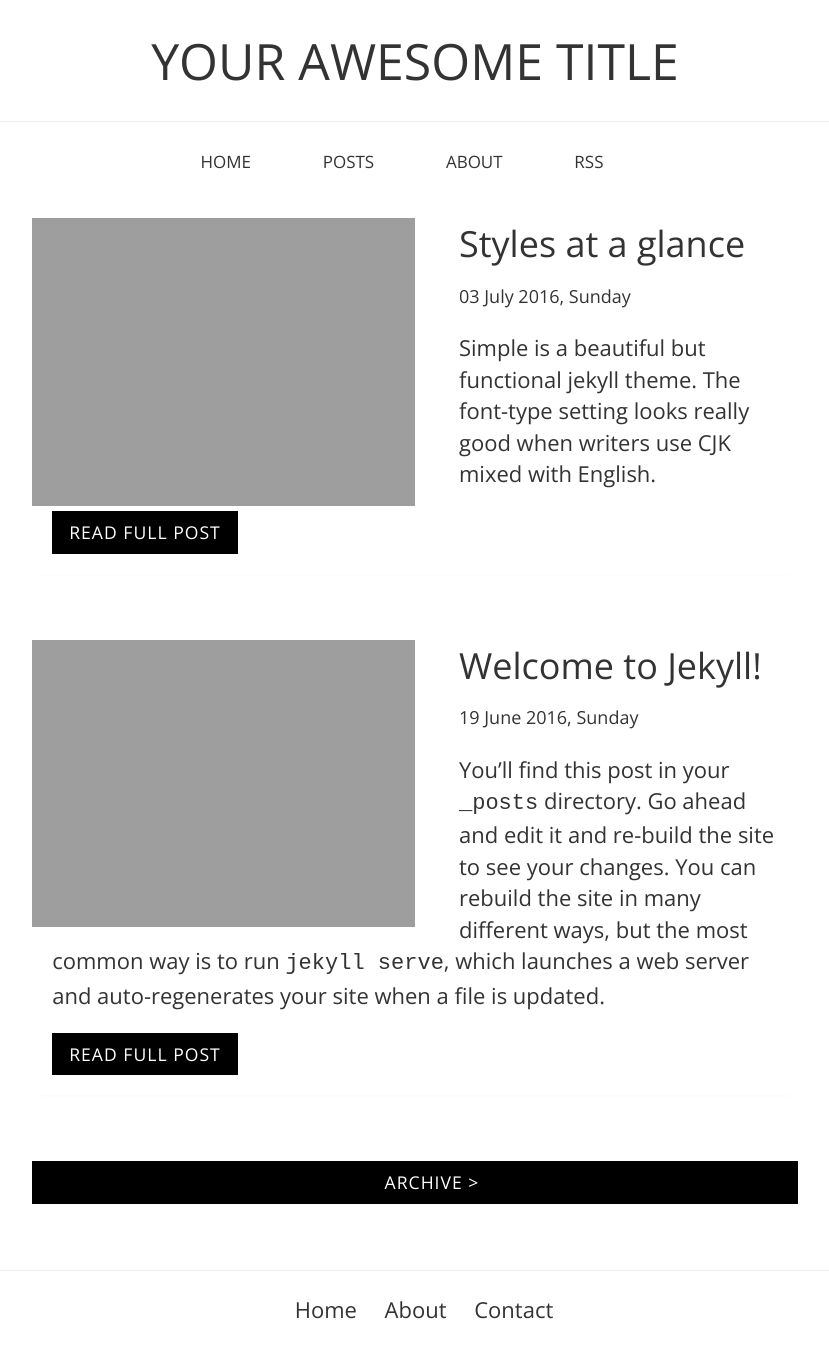
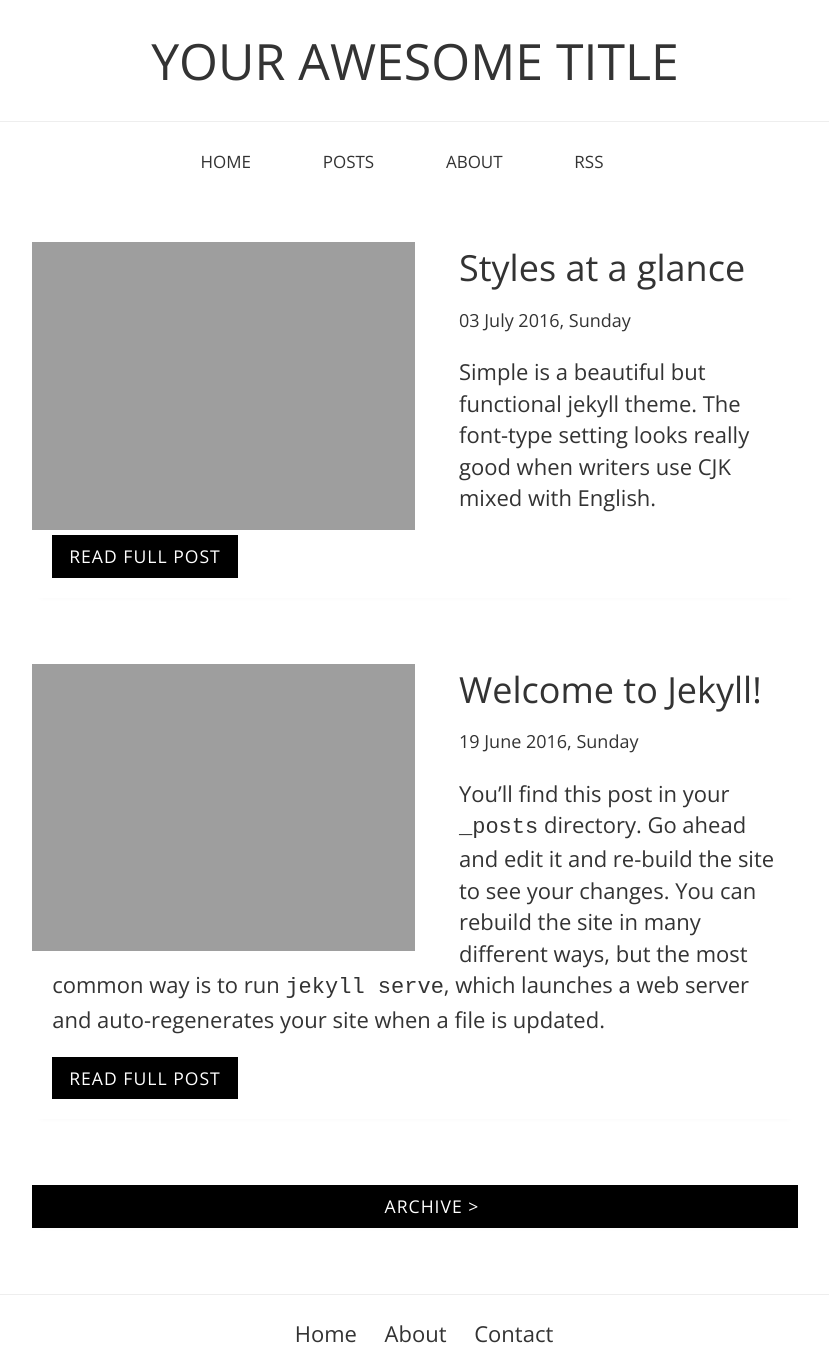
Before and after one commit to oliverguhr/olivers-blog, a Jekyll site: the page built from index.html, in a window 1280 px wide. Shown: the whole page, without its empty margins (225-1054 px from the left). Built offline with Jekyll 4.4.1, drawn with Linux system fonts in a browser that asks for light colours; before the commit the page ends 1348 px from its top, so only the background shows below that.

Commit message:
added some space for small screens

```diff
--- a/_sass/_flexblog.scss
+++ b/_sass/_flexblog.scss
@@ -25,14 +25,13 @@
 
 .main {
     text-align: left;
-    padding: 20px 0px 0px 0px;
 }
 
 .aside-1 {}
 
 .aside-2 {}
 
-@media (min-width: 1000px) {
+@media (min-width: 1025px) {
     .halfWidth {
         width: 50%;
         float: left;
@@ -40,11 +39,14 @@
     }
 }
 
-@media (max-width: 1000px) {
+@media (max-width: 1025px) {
     .halfWidth {
         width: 100%;
         float: none;
         margin-right: 0em;
+    }
+    .main {
+        padding: 2em 0.5em 0em 0.5em;
     }
 }
 
@@ -66,6 +68,7 @@
 @media all and (min-width: 1025px) {
     .main {
         flex: 3 0px;
+        padding: 2em 0em 0em 0em;
     }
     .aside-1 {
         order: 1;
@@ -203,3 +206,10 @@
     display: inline;
     padding-right: 1em;
 }
+
+.author img{
+    float:left;height: 6em;
+}
+.author .authorinfo{
+    float: left;width: calc(100% - 8em);margin-left: 1em;
+}
```
